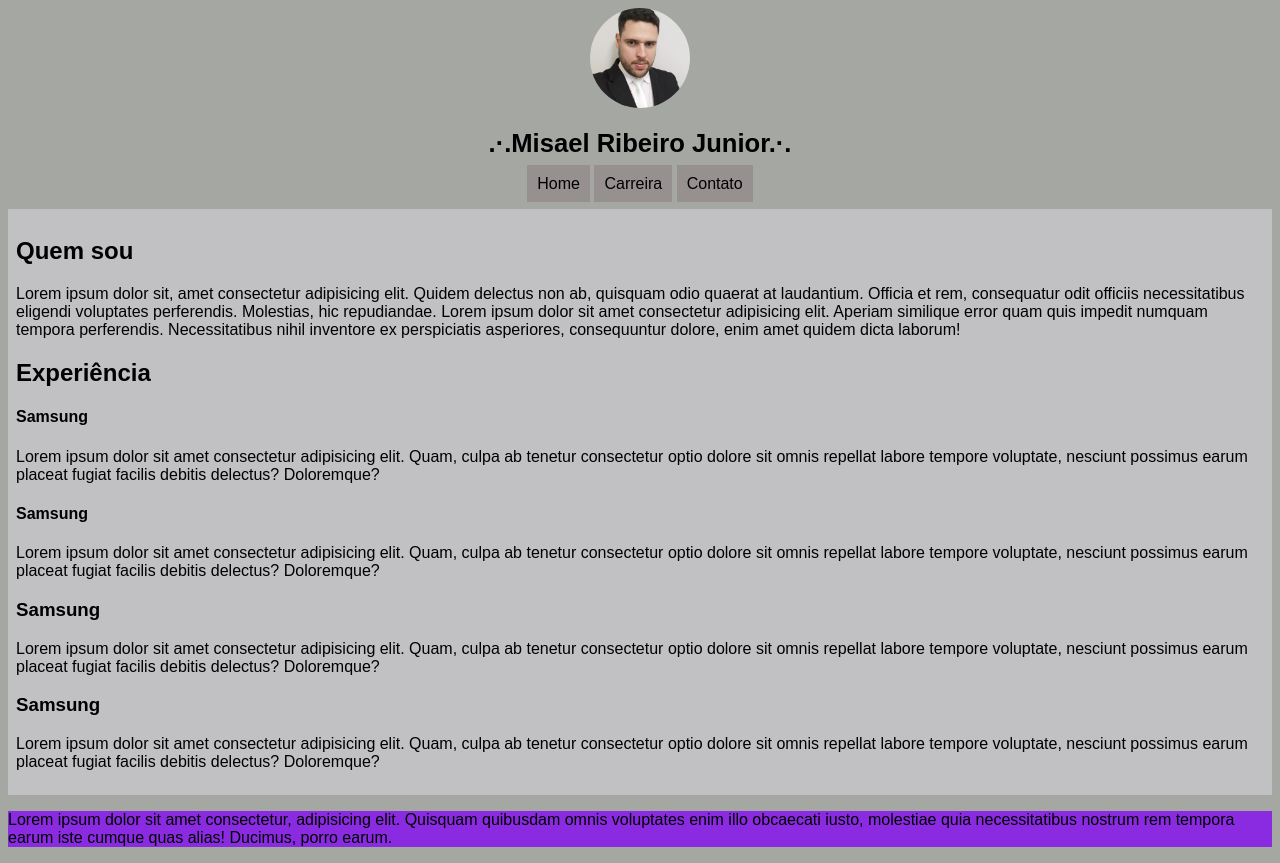
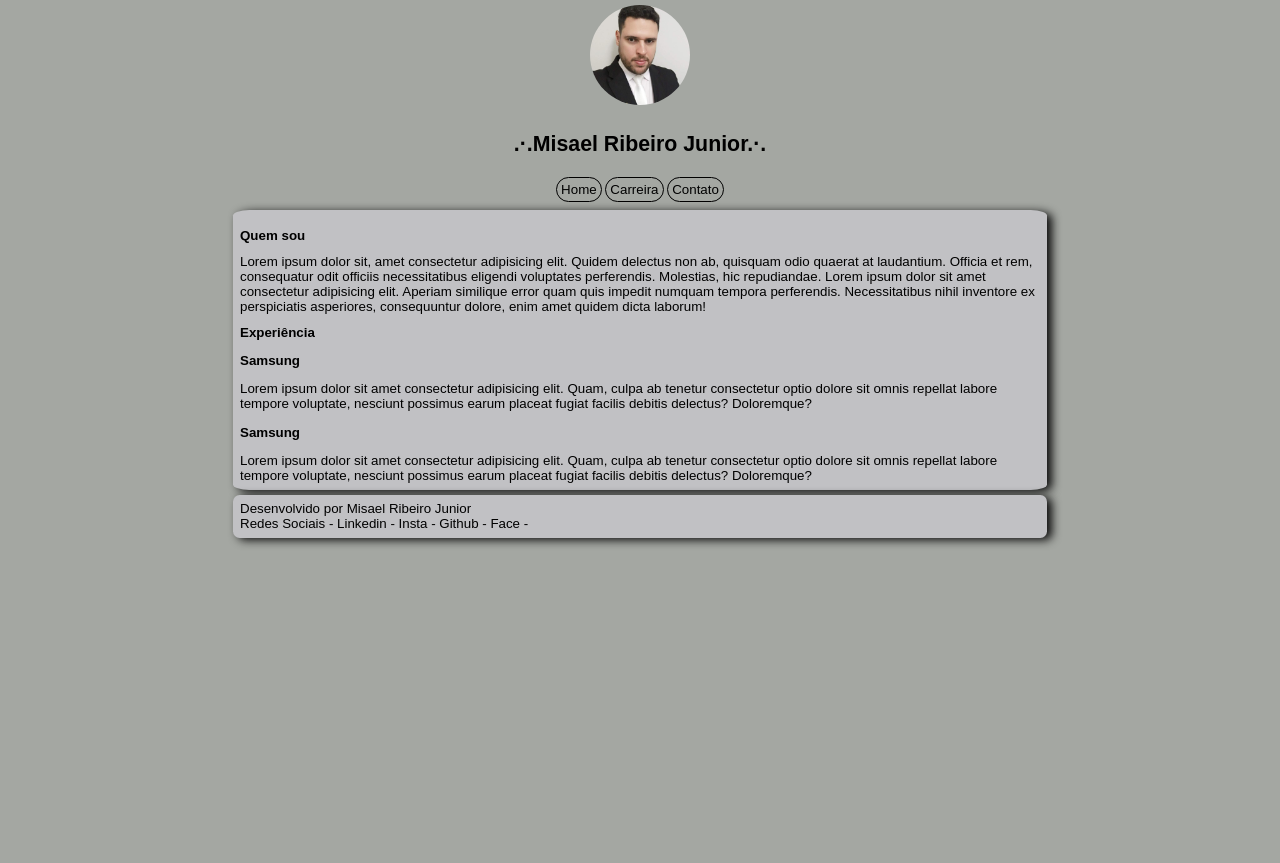
Before and after one commit to misaelrib/projetos, a PHP site: the page made by Curriculo online/index.html in a window 1280 px wide. After the commit the page ends 547 px from the top, so only its background shows below. Run offline with PHP 8.4, Linux system fonts and the light colour scheme.

Commit message:
Alterações na semantica
mudanças nas tags semanticas

```diff
--- a/Curriculo online/index.html
+++ b/Curriculo online/index.html
@@ -5,13 +5,15 @@
 	<meta http-equiv="X-UA-Compatible" content="IE=edge">
 	<meta name="viewport" content="width=device-width, initial-scale=1.0">
 	<link rel="stylesheet" href="style.css">
-	<title>Misael Ribeiro Junior.·.</title>
+	<title>.·. Misael Ribeiro Junior .·.</title>
 </head>
 <body>
-	<div class="foto">
-	<img src="Imagens/foto_perfil.jpg" alt="" id="foto_perfil">
-    </div>
+
+<header>
+	<div class="foto_perfil"  ><img src="Imagens/foto_perfil.jpg" alt="" id="foto_perfil"></div>
 	<h1 class="nome">.·.Misael Ribeiro Junior.·.</h1>
+</header>
+
 <nav>
 	<ul id="menu">
 	<li> <a href="index.html" rel="noopener noreferrer">Home</a></li>
@@ -19,35 +21,25 @@
 	<li> <a href="info.html" rel="noopener noreferrer">Contato</a></li>
 	</ul>
 </nav>
-	<Section>
+
 <main>
 	<h2>Quem sou</h2>
-
       <p>Lorem ipsum dolor sit, amet consectetur adipisicing elit. Quidem delectus non ab, quisquam odio quaerat at laudantium. Officia et rem, consequatur odit officiis necessitatibus eligendi voluptates perferendis. Molestias, hic repudiandae. Lorem ipsum dolor sit amet consectetur adipisicing elit. Aperiam similique error quam quis impedit numquam tempora perferendis. Necessitatibus nihil inventore ex perspiciatis asperiores, consequuntur dolore, enim amet quidem dicta laborum!</p>
 
 	<h2>Experiência</h2>
 
-	<h4>Samsung</h4>
-	<P>Lorem ipsum dolor sit amet consectetur adipisicing elit. Quam, culpa ab tenetur consectetur optio dolore sit omnis repellat labore tempore voluptate, nesciunt possimus earum placeat fugiat facilis debitis delectus? Doloremque?</P>
-
-	<h4>Samsung</h4>
-	<P>Lorem ipsum dolor sit amet consectetur adipisicing elit. Quam, culpa ab tenetur consectetur optio dolore sit omnis repellat labore tempore voluptate, nesciunt possimus earum placeat fugiat facilis debitis delectus? Doloremque?</P>
+	<h3>Samsung</h3>
+	 <p>Lorem ipsum dolor sit amet consectetur adipisicing elit. Quam, culpa ab tenetur consectetur optio dolore sit omnis repellat labore tempore voluptate, nesciunt possimus earum placeat fugiat facilis debitis delectus? Doloremque?</p>
 
 	<h3>Samsung</h3>
-	<P>Lorem ipsum dolor sit amet consectetur adipisicing elit. Quam, culpa ab tenetur consectetur optio dolore sit omnis repellat labore tempore voluptate, nesciunt possimus earum placeat fugiat facilis debitis delectus? Doloremque?</P>
-
-	<h3>Samsung</h3>
-	<P>Lorem ipsum dolor sit amet consectetur adipisicing elit. Quam, culpa ab tenetur consectetur optio dolore sit omnis repellat labore tempore voluptate, nesciunt possimus earum placeat fugiat facilis debitis delectus? Doloremque?</P>
+	 <p>Lorem ipsum dolor sit amet consectetur adipisicing elit. Quam, culpa ab tenetur consectetur optio dolore sit omnis repellat labore tempore voluptate, nesciunt possimus earum placeat fugiat facilis debitis delectus? Doloremque?</p>
 
 </main>
+</body>
+<footer>
+	<p> Desenvolvido por Misael Ribeiro Junior</p>
 
-
-
- </section>
-
-<footer>
-	<p> Lorem ipsum dolor sit amet consectetur, adipisicing elit. Quisquam quibusdam omnis voluptates enim illo obcaecati iusto, molestiae quia necessitatibus nostrum rem tempora earum iste cumque quas alias! Ducimus, porro earum.</p>
+	<p>Redes Sociais - Linkedin - Insta - Github - Face -</p>
 </footer>
 
-</body>
 </html>
--- a/Curriculo online/style.css
+++ b/Curriculo online/style.css
@@ -1,61 +1,93 @@
 * {
 	font-family:Arial, Helvetica, sans-serif;
+	font-size: 10pt;
+
+}
+
+p {
+	margin: 0%;
 }
 
 h1.nome {
 	text-align: center;
 	font-size: 1.6em;
+	padding: 10px;
+	border-image-slice: url('');
+
 }
 
 body {
 	background-color: rgb(164, 167, 162);
+	margin: 5px;
 }
 
 #foto_perfil {
 	width: 100px;
 	height: 100px;
 	border-radius: 50%;
-	padding: 0;
+	margin: auto;
 }
 
-.foto{
+div.foto_perfil {
 	text-align: center;
 }
+
+
 #menu {
 	list-style: none;
 	padding: 0%;
 	text-align: center;
+
 }
 #menu li {
  display: inline;
+
+
+
 }
 
 #menu li a {
-	color: black;
-	background-color: rgb(150, 144, 144);
+	color: rgb(0, 0, 0);
 	text-decoration: none;
-	padding: 10px;
+	padding: 0.3em;
+	border: 0.5px solid black;
+	border-radius: 50pt;
+
 }
 
 #menu li a:hover{
 	color: black;
-	background-color: rgb(18, 33, 241);
+	background-color: rgb(105, 105, 107);
 	text-decoration: none;
-	padding: 10px;
+	padding: 0.5em;
+	transition: 1s;
 }
 
-section {
+main {
 	background-color: rgb(193, 193, 196);
 	padding: 0.5em;
+	box-shadow: 5px 2px 10px rgb(10, 10, 10);
+	border-radius: 2%;
+	margin: auto;
+	min-width: 280px ;
+	max-width: 800px ;
+
 
 }
 
 
 li {
  list-style-type: none;
- padding: 0px;
+ text-align: left;
 }
 
 footer {
-	background-color: blueviolet;
+	background-color: rgb(193, 193, 196);
+	padding: 0.5em;
+	box-shadow: 5px 2px 10px rgb(10, 10, 10);
+	border-radius:5pt;
+	margin: auto;
+	margin-top: 5px;
+	min-width: 100px ;
+	max-width: 800px ;
 }
```
Also changed, not shown: Curriculo online/carreira.html (+9 -8 lines), Curriculo online/info.html (+27 -13 lines). Lines whose indentation alone changed are shown as unchanged.
